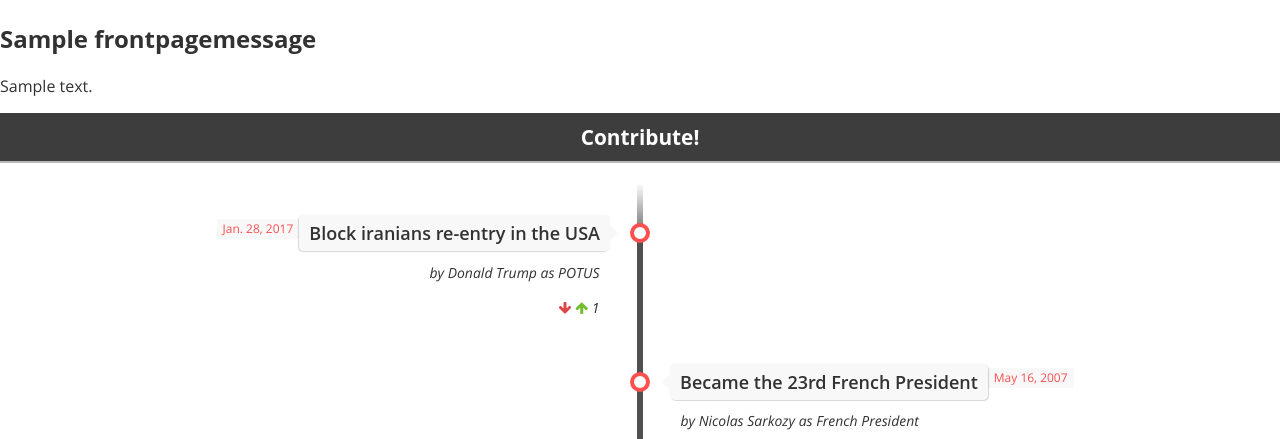
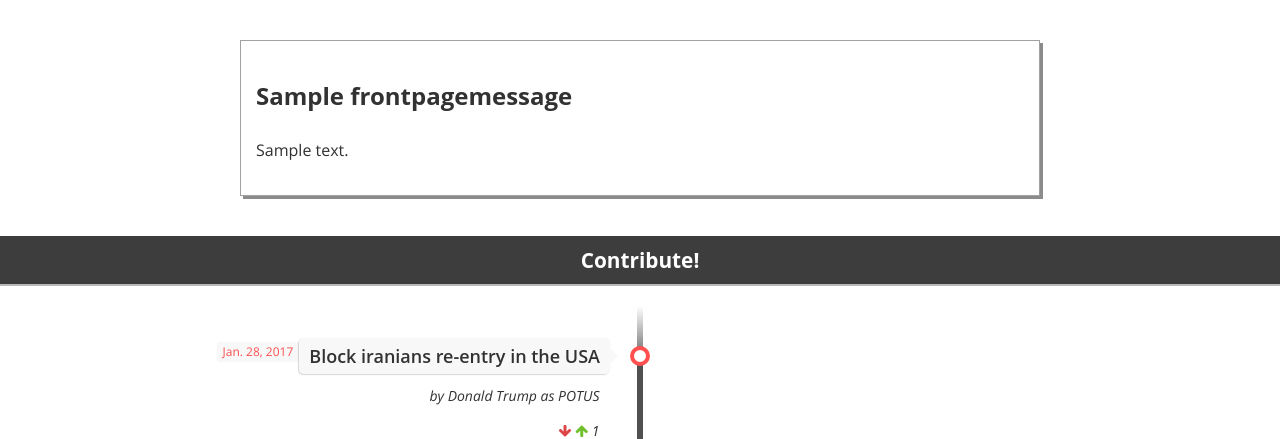
Before and after one commit to Matael/howifuckedupthe.world, a Django app: page / in a window 1280 px wide. Shown: the part 64-503 px from the top of the page. Run offline with Django 3.2, Linux system fonts and the light colour scheme; data comes from the database, SQL or seed files in the repository; tables that the repository leaves empty hold one stand-in row (values such as "Sample post"); some libraries are stand-ins or nearby versions; some web fonts are replaced.

Commit message:
Style the frontpage message

```diff
--- a/Chronology/static/css/style.css
+++ b/Chronology/static/css/style.css
@@ -116,6 +116,18 @@ header {
 	text-align: center;
 }
 
+/* ===== Message ===== */
+
+#message {
+	width: 60%;
+	margin: auto;
+	margin-bottom: 40px;
+	margin-top: 40px;
+	padding: 15px;
+	line-height: 1.7;
+  box-shadow: 3px 3px #8b8b8b;
+	border: 1px solid rgb(161,161,161);
+}
 
 /* ===== Footer ===== */
 footer {
```
